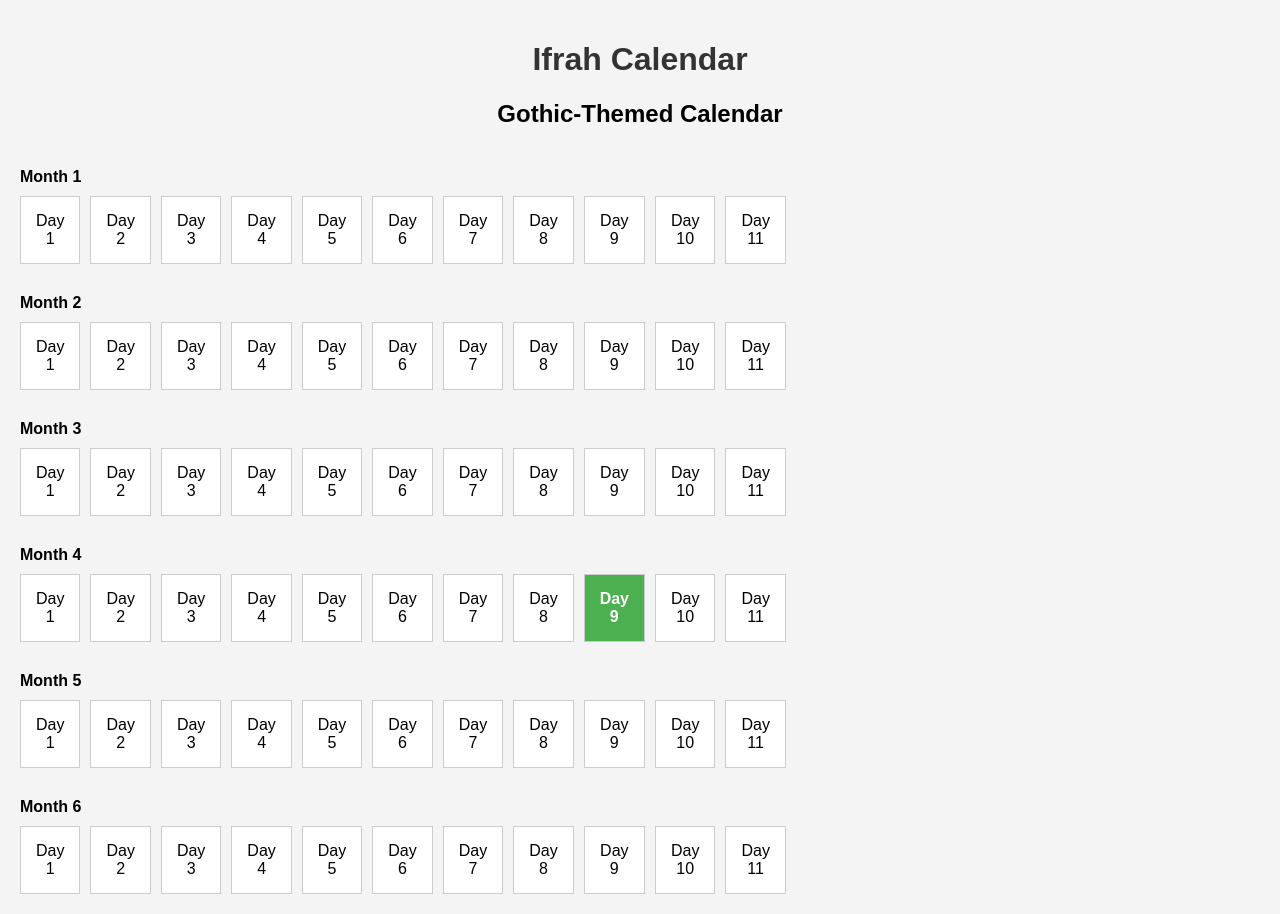
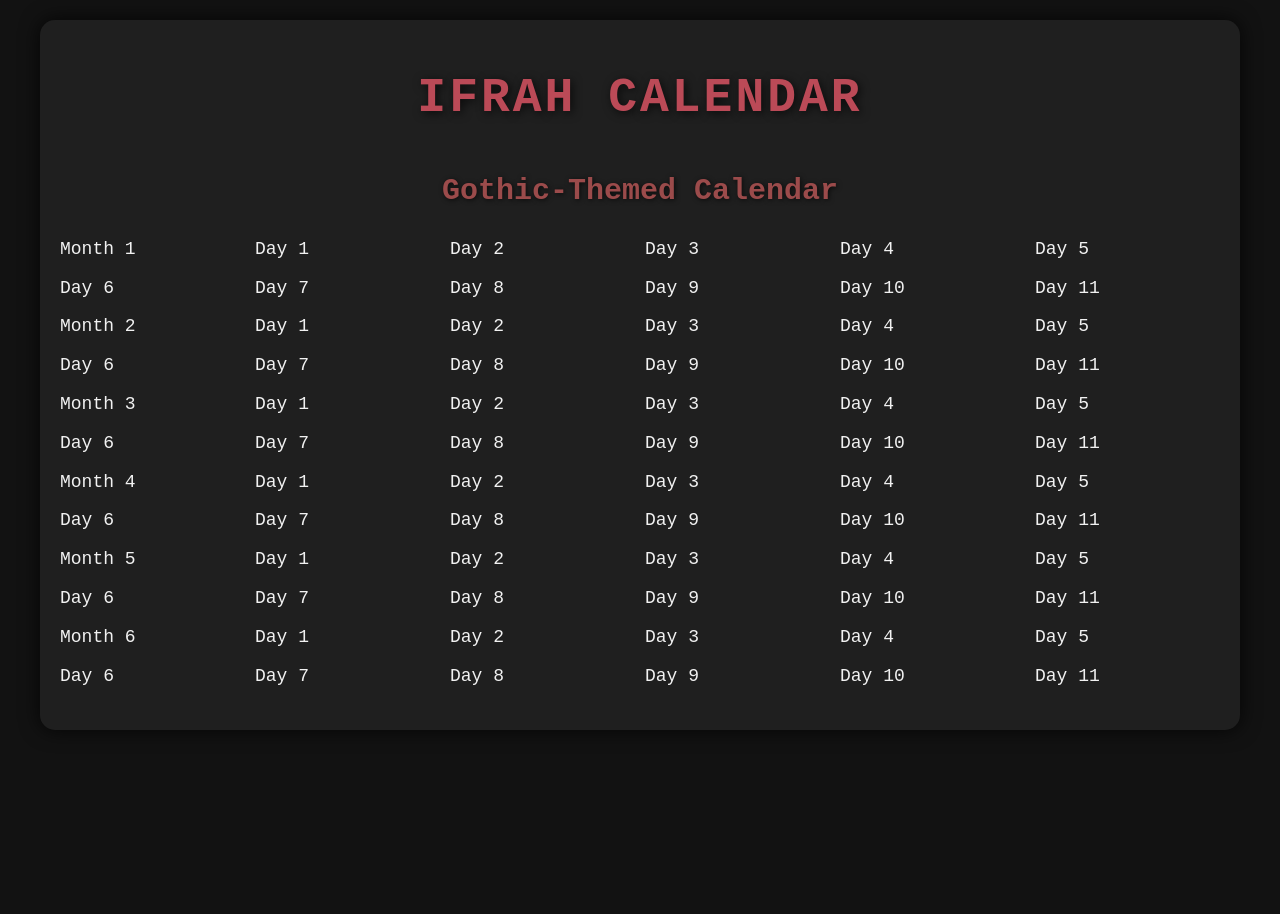
Before and after one commit to Nada1948/Ifrah-Calendar, a plain HTML site: page index.html in a window 1280 px wide. After the commit the page ends 800 px from the top, so only its background shows below. Drawn offline with Linux system fonts and the light colour scheme.

Commit message:
Update styles.css

```diff
--- a/styles.css
+++ b/styles.css
@@ -1,49 +1,88 @@
+/* Global Styles */
+* {
+    margin: 0;
+    padding: 0;
+    box-sizing: border-box;
+}
+
 body {
-    font-family: Arial, sans-serif;
-    text-align: center;
-    background-color: #f4f4f4;
-    margin: 0;
+    font-family: 'Courier New', Courier, monospace;
+    background-color: #121212;  /* Dark background for gothic feel */
+    color: #f1f1f1;  /* Light text color for contrast */
+    font-size: 18px;
+    line-height: 1.6;
     padding: 20px;
 }
 
-h1 {
-    color: #333;
+/* Header Styles */
+header {
+    text-align: center;
+    margin-bottom: 30px;
 }
 
-.calendar-container {
-    display: flex;
-    justify-content: center;
+h1 {
+    font-size: 48px;
+    color: #bb4a57;  /* Dark red accent */
+    text-transform: uppercase;
+    letter-spacing: 3px;
+    text-shadow: 2px 2px 10px rgba(0, 0, 0, 0.7);
+}
+
+h2 {
+    font-size: 30px;
+    color: #9b4b4b;
+    text-shadow: 1px 1px 5px rgba(0, 0, 0, 0.7);
+    text-align: center;
+}
+
+/* Calendar Grid Styles */
+#calendar {
+    display: grid;
+    grid-template-columns: repeat(6, 1fr);
+    gap: 10px;
     margin-top: 20px;
 }
 
-#calendar {
-    display: grid;
-    grid-template-columns: repeat(11, 1fr);
-    gap: 10px;
-    max-width: 700px;
+/* Calendar Cells */
+.cell {
+    background-color: #2c2c2c; /* Dark background for calendar cells */
+    color: #e6e6e6; /* Light gray text */
+    text-align: center;
+    padding: 20px;
+    border-radius: 10px;
+    font-size: 22px;
+    font-weight: bold;
+    transition: background-color 0.3s ease;
 }
 
-.day {
-    background-color: white;
-    border: 1px solid #ccc;
-    padding: 15px;
-    text-align: center;
-    transition: 0.3s;
+.cell:hover {
+    background-color: #bb4a57; /* Dark red when hovering over a cell */
+    color: #fff;
 }
 
-.day:hover {
-    background-color: #e0e0e0;
+/* Links */
+a {
+    color: #bb4a57;
+    text-decoration: none;
 }
 
-.day.active {
-    background-color: #4CAF50;
-    color: white;
-    font-weight: bold;
+a:hover {
+    text-decoration: underline;
 }
 
-.month {
-    grid-column: span 11;
-    font-weight: bold;
-    margin-top: 20px;
-    text-align: left;
+.container {
+    width: 100%;
+    max-width: 1200px;
+    margin: 0 auto;
+    padding: 40px 20px;
+    background-color: #1f1f1f;
+    border-radius: 15px;
+    box-shadow: 0px 0px 20px rgba(0, 0, 0, 0.8);
 }
+
+/* Footer */
+footer {
+    text-align: center;
+    margin-top: 50px;
+    color: #9b4b4b;
+}
```
